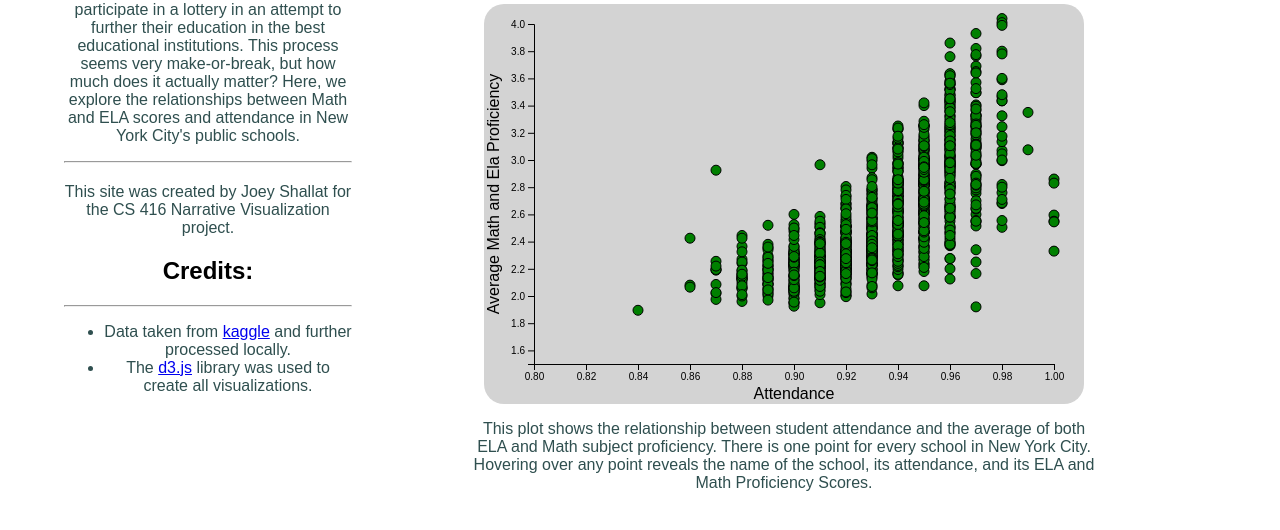
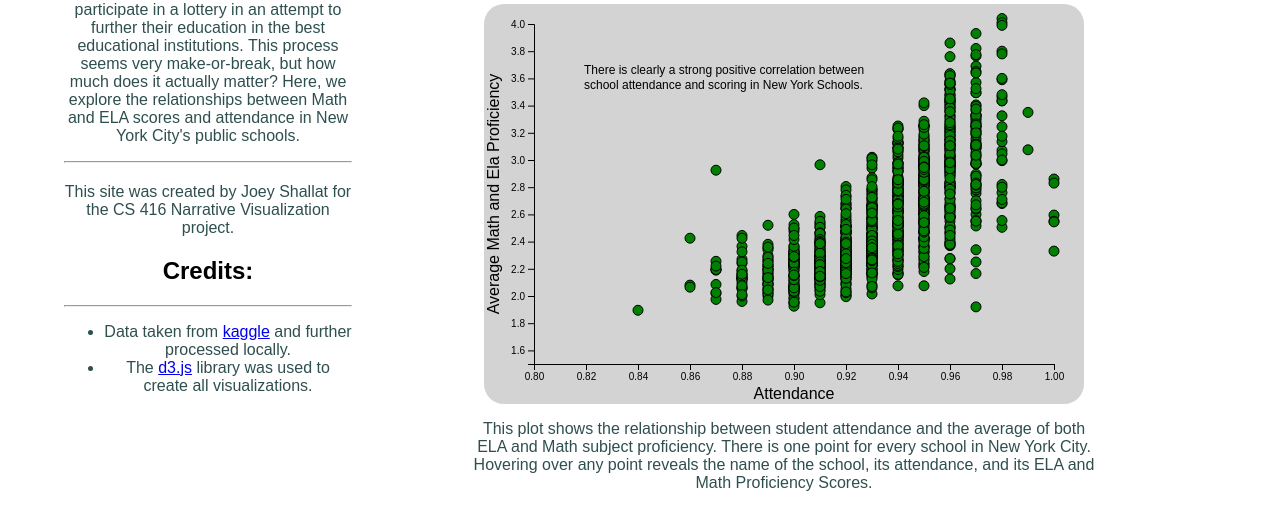
Before and after one commit to shallat3/CS416narrativevisualization, a plain HTML site: page index.html in a window 1280 px wide. Shown: the part 184-714 px from the top of the page. Drawn offline with nearby package versions, Linux system fonts and the light colour scheme.

Commit message:
added annotations

```diff
--- a/index.html
+++ b/index.html
@@ -70,6 +70,15 @@
           color:darkslategray;
         }
 
+        .annotation {
+          background-color:white;
+          border-radius:5%;
+          font-size:12px;
+          width:30px;
+        }
+
+
+
 
 
       </style>
@@ -113,7 +122,9 @@
               <div id="title3"><h2>Attendance vs. Subject Proficiency in New York School Districts</h2></div>
               <div id="title4"><h2>Choose Your Own Parameters:</h2></div>
             </div>
-            <svg id="visualization"></svg>
+            <svg id="visualization">
+              <text id="scene1annot">hello!</text>
+            </svg>
             <div id="aftervis">
               <div id="slide1after">
                   <p>This plot shows the relationship between student attendance and the average of both ELA and Math
@@ -194,6 +205,20 @@
         "data/NYschools.csv" : "School_Name",
         "data/bydistrict.csv": "District",
         "data/byborough.csv": "boroughname"
+      }
+
+      annots1 = {
+        1: "There is clearly a strong positive correlation between ",
+        2: "Between Boroughs, there is much less spread. However,",
+        3: "The trend is consistent when considering school districts.",
+        4: ""
+      }
+
+      annots2 = {
+        1: "school attendance and scoring in New York Schools.",
+        2: "there still exists a noticeable difference.",
+        3: "Besides a few outliers, the positive correlation is strong.",
+        4: ""
       }
 
       bounds = {
@@ -289,6 +314,18 @@
         .style("text-anchor", "middle")
         .attr("transform", "rotate(-90)")
         .text(descriptions[y]);
+
+      svg
+      .append("text")
+      .attr("class","annotation")
+      .attr("x", 50)
+      .attr("y",50)
+      .text(annots1[state])
+      svg.append("text")
+      .attr("class","annotation")
+      .attr("x",50)
+      .attr("y",65)
+      .text(annots2[state])
 
 
             });
```
